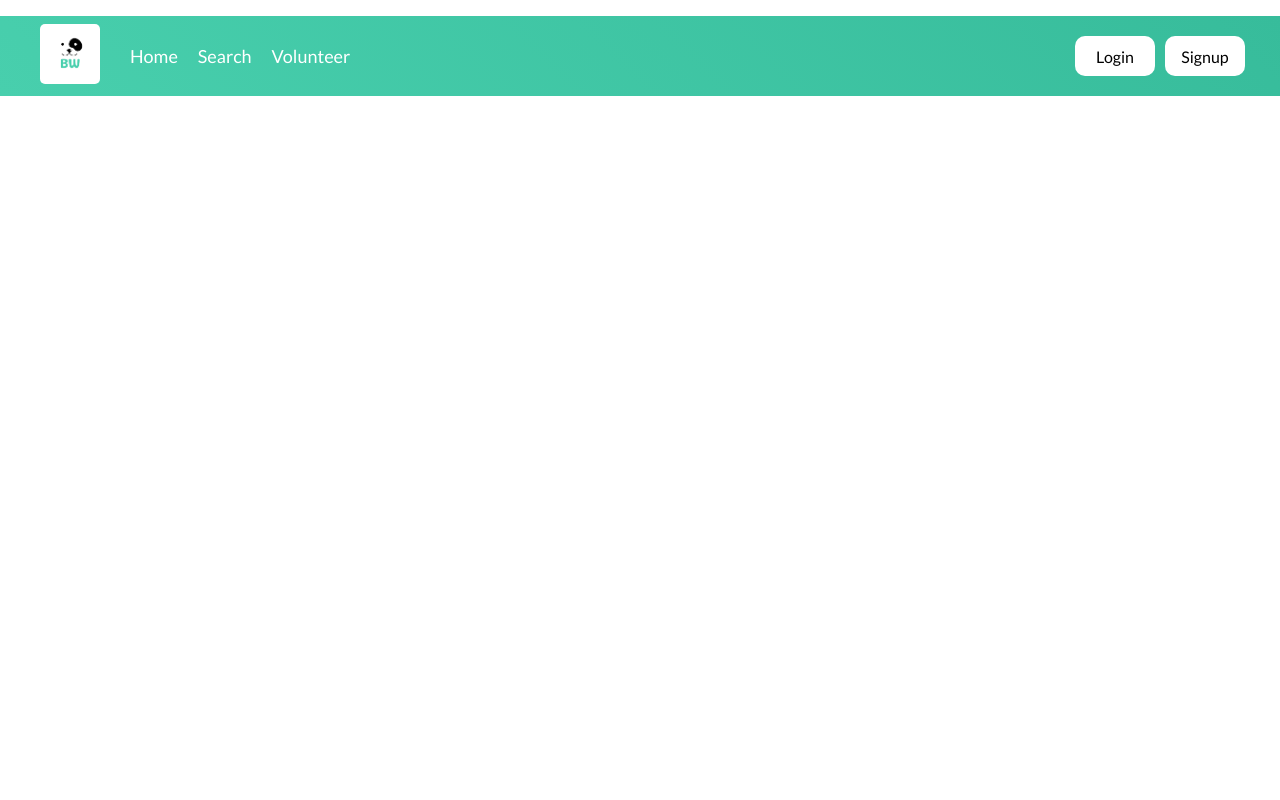
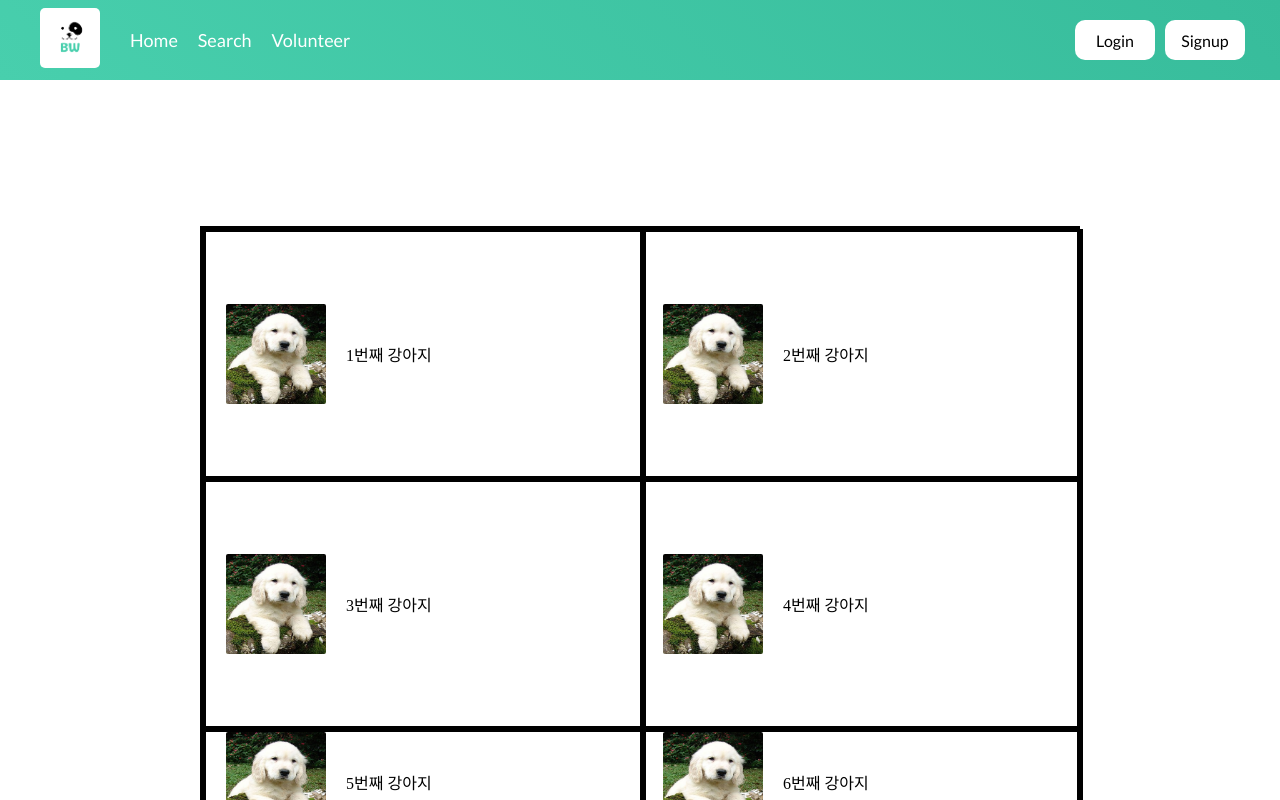
Before and after one commit to xxrang/BowWow, a React (Create React App) app in the folder client/: page /volunteer in a window 1280 px wide. Shown: the top 800 px of the page. Built offline with nearby package versions, Linux system fonts and the light colour scheme; a web font is replaced by a local one.

Commit message:
add volunteer
add volunteer structure

```diff
--- a/client/src/App.css
+++ b/client/src/App.css
@@ -1,8 +1,7 @@
-/*기본색상 : #48cfad
-color:#bcf1e4;
+/*기본색상 : #48cfad . color:#bcf1e4;
 */
 html,body{
-  margin : 0 ; padding : 0;
+  margin : -10px 0; padding : 0;
   box-sizing: border-box;
   /*font-family: 'Lato', sans-serif;*/
 }
@@ -16,29 +15,3 @@ button:active, button:focus , input:active,input:focus{
 button {
   cursor: pointer;
 }
-/*
-const showPaws = keyframes`
-  from{
-    opacity : 0;
-    transform: translateY(-10px) scale(0.5);
-  }
-  to{
-    opacity: 1;
-    transform: translateY(0) scale(1);
-  }
-`
-const showRightBox = keyframes`
-  from{
-    opacity : 0;
-    transform: translateX(-10px) ;
-  }
-  to{
-    opacity: 1;
-    transform: translateX(0) ;
-  }
-`
-animation: ${showRightBox} 0.5s;
-animation-delay : 1.5s;
-animation-timing-function: cubic-bezier(1,2,3,4);
-animation-fill-mode: both;
-*/
--- a/client/src/component/Volunteer/StyledVoluteer.js
+++ b/client/src/component/Volunteer/StyledVoluteer.js
@@ -1,5 +1,36 @@
 import styled from 'styled-components'
 
 export const StyledVolunteer = styled.section`
+>button{
+  border :none;
+  padding : 10px;
+  border-radius: 5px;
+  background-color: #48cfad;
+  color : white;
+  font-size: 16px;
+}
+`
+export const StyledVolunteerList = styled.div`
+>div{
+  margin : 150px 200px 0;
+  border:3px solid;
+  display: grid;
+  grid-template-columns: 1fr 1fr;
+  grid-template-rows: 250px 250px;
+}
 
 `
+export const StyledVolunteerListItem = styled.div`
+>div{
+  border:3px solid;
+  width : 100%;
+  display: flex;
+  align-items: center;
+  >img{
+    width : 100px;height : 100px;
+    border-radius: 2px;
+    margin : 0 20px;
+  }
+}
+
+`
--- a/client/src/component/Volunteer/VolunteerList.js
+++ b/client/src/component/Volunteer/VolunteerList.js
@@ -1,10 +1,13 @@
 import React from 'react'
+import VolunteerListItem from './VolunteerListItem'
+import {StyledVolunteerList} from './StyledVoluteer'
 
-const VolunteerList = () => {
+const VolunteerList = ({volunteerDog}) => {
+  //console.log(volunteerDog)
   return (
-    <div>
-      VolunteerList
-    </div>
+    <StyledVolunteerList>
+        <VolunteerListItem volunteerDog = {volunteerDog}/>
+    </StyledVolunteerList>
   )
 }
 
--- a/client/src/component/Volunteer/VolunteerListItem.js
+++ b/client/src/component/Volunteer/VolunteerListItem.js
@@ -1,10 +1,17 @@
 import React from 'react'
+import {StyledVolunteerListItem} from './StyledVoluteer'
 
-const VolunteerListItem = () => {
+const VolunteerListItem = ({volunteerDog}) => {
+  console.log(volunteerDog)
   return (
-    <div>
-      VolunteerListItem
-    </div>
+    <StyledVolunteerListItem>
+      {volunteerDog.map((el)=>{
+        return <div key = {el.id}>
+          <img src = {el.image} alt = 'dog-img'/>
+          <p>{el.id}번째 강아지</p>
+        </div>
+      })}
+    </StyledVolunteerListItem>
   )
 }
 
--- a/client/src/component/Volunteer/index.js
+++ b/client/src/component/Volunteer/index.js
@@ -1,10 +1,16 @@
-import React from 'react'
+import React,{useState} from 'react'
+import VolunteerList from './VolunteerList'
+import dummySample from '../Service/dummySample'
 import {StyledVolunteer} from './StyledVoluteer'
 
+
 const Volunteer = () => {
+
+  const [volunteerDog, setVolunteerDog] = useState(dummySample)
   return (
     <StyledVolunteer>
-      volunteer
+      <VolunteerList volunteerDog = {volunteerDog}/>
+      <button>More</button>
     </StyledVolunteer>
   )
 }
--- a/client/src/pages/VolunteerPage.js
+++ b/client/src/pages/VolunteerPage.js
@@ -1,11 +1,12 @@
 import React from 'react'
 import NavBar from '../component/NavBar'
-
+import Volunteer from '../component/Volunteer'
 
 function VolunteerPage() {
   return (
     <div>
       <NavBar/>
+      <Volunteer/>
     </div>
   )
 }
```
